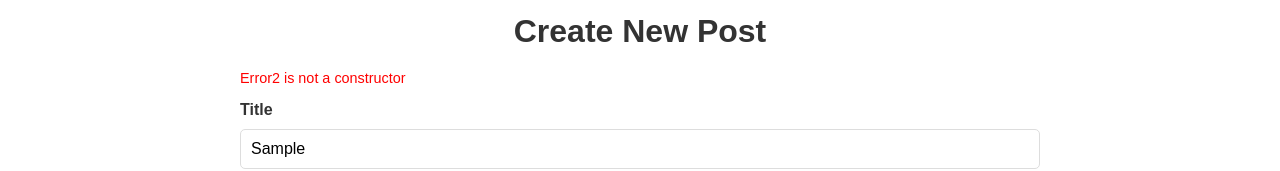
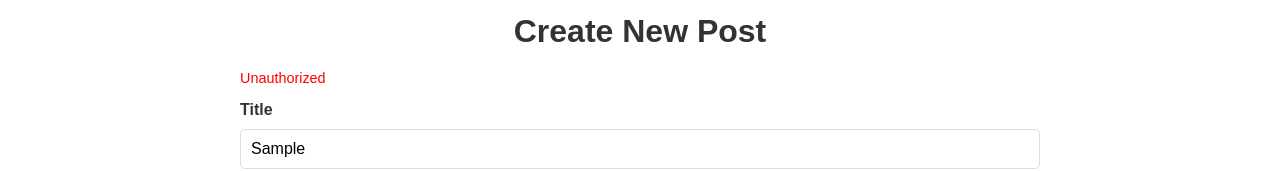
Before and after one commit to Damian526/blog, a Next.js app: page /dashboard/new in a window 1280 px wide. Both pictures are taken after typing "Sample", "Sample" into the empty fields and a click on the button "Create Post". Shown: the part 128-299 px from the top of the page. Built offline with nearby package versions, Linux system fonts and the light colour scheme; no server answers.

Commit message:
fix build and add date in post card

```diff
--- a/src/components/blog/PostCard.tsx
+++ b/src/components/blog/PostCard.tsx
@@ -80,7 +80,10 @@ export default function PostCard({
   return (
     <Card>
       <Title>{post.title}</Title>
-      <Author>By {post?.author?.name || <span>Loading author...</span>}</Author>
+      <Author>
+        By{' '}
+        {`${post?.author?.name} on ${new Date(post.createdAt).toLocaleDateString()}`}
+      </Author>
       <p>{post.content || 'No content available'}...</p>
       <Link href={`/posts/${post.id}`}>Read More</Link>
       {showActions && (
--- a/src/components/blog/PostForm.tsx
+++ b/src/components/blog/PostForm.tsx
@@ -55,7 +55,8 @@ const Button = styled.button`
   }
 `;
 
-const Error = styled.p`
+// Renamed styled component from `Error` to `ErrorMessage`
+const ErrorMessage = styled.p`
   color: red;
   font-size: 0.9rem;
 `;
@@ -118,7 +119,7 @@ export default function PostForm({
   return (
     <Container>
       <TitleHeading>{post ? 'Edit Post' : 'Create New Post'}</TitleHeading>
-      {error && <Error>{error}</Error>}
+      {error && <ErrorMessage>{error}</ErrorMessage>}
       <Form onSubmit={handleSubmit}>
         <Label htmlFor="title">Title</Label>
         <Input
```
